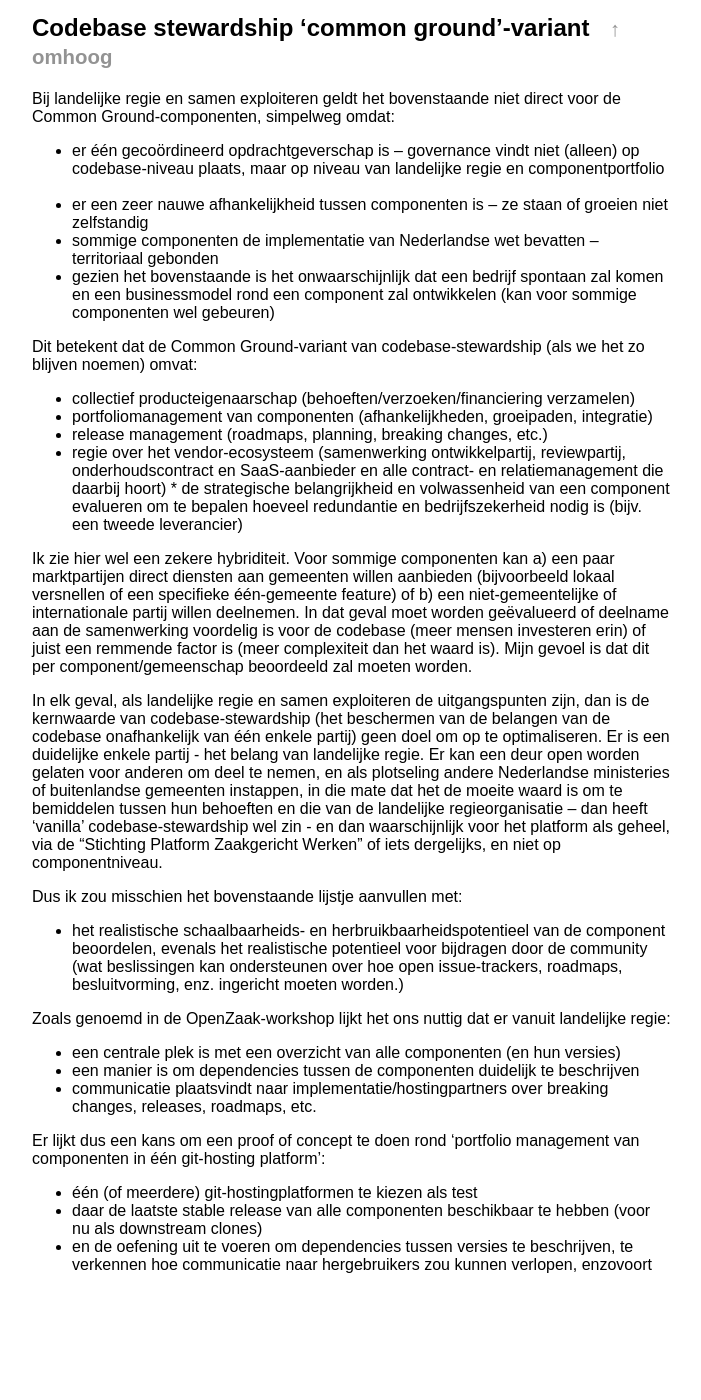
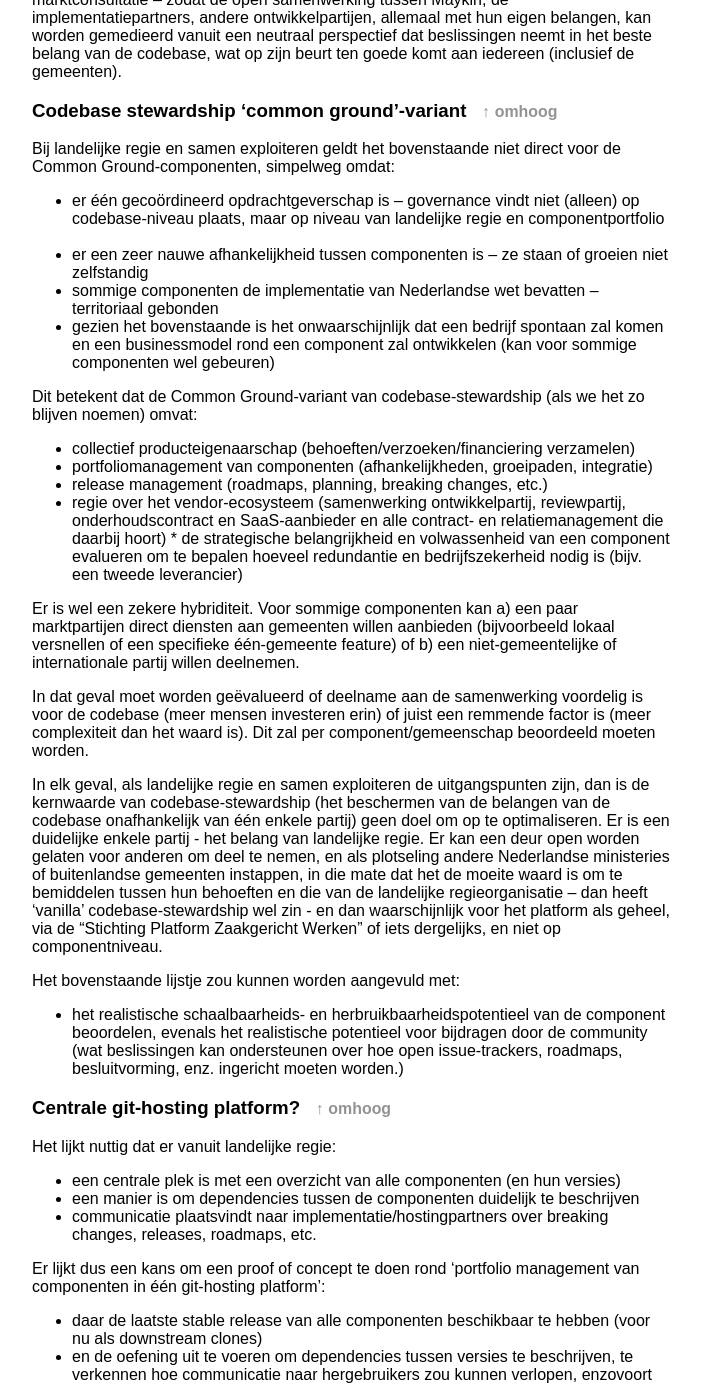
Before and after one commit to open-zaak/samenwerken, a Jekyll site: the page built from docs/verslag-codebase-stewardship.md, in a window 1280 px wide and 1400 px high, scrolled down 1656 px. Shown: the whole window, without its empty margins (288-989 px from the left). Built offline with Jekyll 4.4.1, drawn with Linux system fonts in a browser that asks for light colours; before the commit the page ends 2946 px from its top, so only the background shows below that; some of the changed text lies outside the part shown.

Commit message:
updates documentation

```diff
--- a/docs/verslag-codebase-stewardship.md
+++ b/docs/verslag-codebase-stewardship.md
@@ -47,7 +54,7 @@ In het geval van MariaDB bijvoorbeeld: Amazon, Tencent, Alibaba, Microsoft, enz.
 
 De Foundation for Public Code hanteerde een vergelijkbaar perspectief – als Nederlandse codebases worden hergebruikt door Frankrijk, Duitsland en Italië, hoe zorgen we dat de belangen van één partij de samenwerking niet breken. En tijdens de OpenZaak-marktconsultatie – zodat de open samenwerking tussen Maykin, de implementatiepartners, andere ontwikkelpartijen, allemaal met hun eigen belangen, kan worden gemedieerd vanuit een neutraal perspectief dat beslissingen neemt in het beste belang van de codebase, wat op zijn beurt ten goede komt aan iedereen (inclusief de gemeenten).
 
-## Codebase stewardship ‘common ground’-variant
+### Codebase stewardship ‘common ground’-variant
 
 Bij landelijke regie en samen exploiteren geldt het bovenstaande niet direct voor de Common Ground-componenten, simpelweg omdat:
 
@@ -64,21 +71,27 @@ Dit betekent dat de Common Ground-variant van codebase-stewardship (als we het z
 * regie over het vendor-ecosysteem (samenwerking ontwikkelpartij, reviewpartij, onderhoudscontract en SaaS-aanbieder en alle contract- en relatiemanagement die daarbij hoort)
 * de strategische belangrijkheid en volwassenheid van een component evalueren om te bepalen hoeveel redundantie en bedrijfszekerheid nodig is (bijv. een tweede leverancier)
 
-Ik zie hier wel een zekere hybriditeit. Voor sommige componenten kan a) een paar marktpartijen direct diensten aan gemeenten willen aanbieden (bijvoorbeeld lokaal versnellen of een specifieke één-gemeente feature) of b) een niet-gemeentelijke of internationale partij willen deelnemen. In dat geval moet worden geëvalueerd of deelname aan de samenwerking voordelig is voor de codebase (meer mensen investeren erin) of juist een remmende factor is (meer complexiteit dan het waard is). Mijn gevoel is dat dit per component/gemeenschap beoordeeld zal moeten worden.
+Er is wel een zekere hybriditeit. Voor sommige componenten kan
+a) een paar marktpartijen direct diensten aan gemeenten willen aanbieden (bijvoorbeeld lokaal versnellen of een specifieke één-gemeente feature) of
+b) een niet-gemeentelijke of internationale partij willen deelnemen.
 
-In elk geval, als landelijke regie en samen exploiteren de uitgangspunten zijn, dan is de kernwaarde van codebase-stewardship (het beschermen van de belangen van de codebase onafhankelijk van één enkele partij) geen doel om op te optimaliseren. Er is een duidelijke enkele partij - het belang van landelijke regie. Er kan een deur open worden gelaten voor anderen om deel te nemen, en als plotseling andere Nederlandse ministeries of buitenlandse gemeenten instappen, in die mate dat het de moeite waard is om te bemiddelen tussen hun behoeften en die van de landelijke regieorganisatie – dan heeft ‘vanilla’ codebase-stewardship wel zin - en dan waarschijnlijk voor het platform als geheel, via de "Stichting Platform Zaakgericht Werken" of iets dergelijks, en niet op componentniveau.
+In dat geval moet worden geëvalueerd of deelname aan de samenwerking voordelig is voor de codebase (meer mensen investeren erin) of juist een remmende factor is (meer complexiteit dan het waard is). Dit zal per component/gemeenschap beoordeeld moeten worden.
 
-Dus ik zou misschien het bovenstaande lijstje aanvullen met:
+In elk geval, als landelijke regie en samen exploiteren de uitgangspunten zijn, dan is de kernwaarde van codebase-stewardship (het beschermen van de belangen van de codebase onafhankelijk van één enkele partij) geen doel om op te optimaliseren.
+Er is een duidelijke enkele partij - het belang van landelijke regie.
+Er kan een deur open worden gelaten voor anderen om deel te nemen, en als plotseling andere Nederlandse ministeries of buitenlandse gemeenten instappen, in die mate dat het de moeite waard is om te bemiddelen tussen hun behoeften en die van de landelijke regieorganisatie – dan heeft ‘vanilla’ codebase-stewardship wel zin - en dan waarschijnlijk voor het platform als geheel, via de "Stichting Platform Zaakgericht Werken" of iets dergelijks, en niet op componentniveau.
+
+Het bovenstaande lijstje zou kunnen worden aangevuld met:
 * het realistische schaalbaarheids- en herbruikbaarheidspotentieel van de component beoordelen, evenals het realistische potentieel voor bijdragen door de community (wat beslissingen kan ondersteunen over hoe open issue-trackers, roadmaps, besluitvorming, enz. ingericht moeten worden.)
 
+### Centrale git-hosting platform?
 
-Zoals genoemd in de OpenZaak-workshop lijkt het ons nuttig dat er vanuit landelijke regie:
+Het lijkt nuttig dat er vanuit landelijke regie:
 
 * een centrale plek is met een overzicht van alle componenten (en hun versies)
 * een manier is om dependencies tussen de componenten duidelijk te beschrijven
 * communicatie plaatsvindt naar implementatie/hostingpartners over breaking changes, releases, roadmaps, etc.
 
 Er lijkt dus een kans om een proof of concept te doen rond 'portfolio management van componenten in één git-hosting platform':
-* één (of meerdere) git-hostingplatformen te kiezen als test
 * daar de laatste stable release van alle componenten beschikbaar te hebben (voor nu als downstream clones)
 * en de oefening uit te voeren om dependencies tussen versies te beschrijven, te verkennen hoe communicatie naar hergebruikers zou kunnen verlopen, enzovoort
```
Also changed, not shown: other parts of docs/verslag-codebase-stewardship.md (+16 -9 lines).
